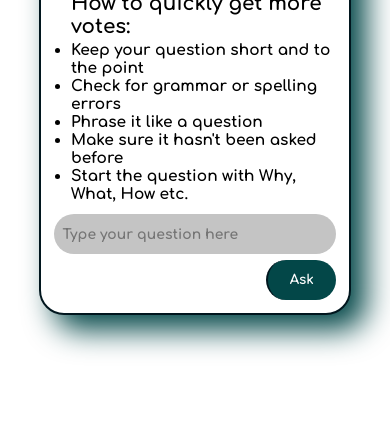
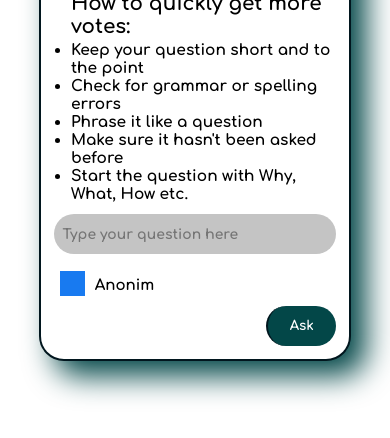
Before and after one commit to miuganu/fert, a plain HTML site: page question.html in a window 390 px wide. Shown: the part 158-596 px from the top of the page. Drawn offline with Linux system fonts and the light colour scheme.

Commit message:
anonim button and link

```diff
--- a/common.css
+++ b/common.css
@@ -66,7 +66,7 @@ button, a {
     border: 2px solid #01161E;
     margin-left: 10%;
     border-radius: 25px;
-    margin-top: 5%;
+    margin-top: 3%;
 }
 .container-title{
     display: flex;
--- a/login.css
+++ b/login.css
@@ -50,10 +50,12 @@ body {
     margin-top: -3%;
 }
 .form-title {
-    margin-top: 5%;
+    margin-top: 10%;
+    margin-bottom: 3%;
     margin-left: 25%;
     font-size: 3em;
     color: #FFFFFF;
+    text-shadow: 1px 1px 2px black;
 }
 
 .login-input {
@@ -88,7 +90,7 @@ body {
     font-weight: bold;
     cursor: pointer;
     margin-bottom: 0em;
-    margin-top: 4%;
+    margin-top: 13%;
     margin-left: 25%;
 }
 
--- a/question.css
+++ b/question.css
@@ -24,7 +24,83 @@
     background-color: #034748;
     color: #ffffff;
 }
+/* anonim or not */
+/* The container */
+.box {
+    display: block;
+    position: relative;
+    padding-left: 35px;
+    margin-bottom: 12px;
+    cursor: pointer;
+    font-size: 19px;
+    margin-left: 18%;
+    margin-top: 2%;
+    -webkit-user-select: none;
+    -moz-user-select: none;
+    -ms-user-select: none;
+    user-select: none;
+}
 
+/* Hide the browser's default checkbox */
+.box input {
+    position: absolute;
+    opacity: 0;
+    cursor: pointer;
+    height: 0;
+    width: 0;
+}
+
+/* Create a custom checkbox */
+.checkmark {
+    position: absolute;
+    top: 0;
+    left: 0;
+    height: 25px;
+    width: 25px;
+    background-color: #187AF0;
+}
+
+/* On mouse-over, add a grey background color */
+.box:hover input ~ .checkmark {
+    background-color: #01161E;
+}
+
+/* When the checkbox is checked, add a blue background */
+.box input:checked ~ .checkmark {
+    background-color: #034748;
+}
+
+/* Create the checkmark/indicator (hidden when not checked) */
+.checkmark:after {
+    content: "";
+    position: absolute;
+    display: none;
+}
+
+/* Show the checkmark when checked */
+.box input:checked ~ .checkmark:after {
+    display: block;
+}
+
+/* Style the checkmark/indicator */
+.box .checkmark:after {
+    left: 9px;
+    top: 5px;
+    width: 5px;
+    height: 10px;
+    border: solid white;
+    border-width: 0 3px 3px 0;
+    -webkit-transform: rotate(45deg);
+    -ms-transform: rotate(45deg);
+    transform: rotate(45deg);
+}
+
+.question{
+    font-size: 23px;
+    margin-top: 4%;
+    margin-bottom: 5%;
+    text-align: center;
+}
 @media only screen and (max-width: 600px) {
 .question-information{
     font-size: 96%;
@@ -43,5 +119,10 @@
     width: 25%;
 
 }
-
+.box{
+    margin-left: 2%;
+    margin-top: 6%;
+    font-size: 15px;
+    padding-top: 2%;
 }
+}
--- a/question.html
+++ b/question.html
@@ -30,7 +30,8 @@
 
             </div>
         </div>
-        <h1 class="fert-title">Fert</h1>
+        <a type="button" class="fert-title" href="file://E:/CLIW/home.html">Fert</a>
+
 
     </header>
     <main class="container">
@@ -51,6 +52,10 @@
         <div class="question-form">
             <form class="question-form">
                 <input type="text" placeholder="Type your question here" class="question-input">
+                    <label class="box"> Anonim
+                        <input type="checkbox">
+                        <span class="checkmark"></span>
+                    </label>
                 <button type="button" class="question-button">Ask</button>
             </form>
         </div>
```
Also changed, not shown: answer.html (+1 -1 lines).
